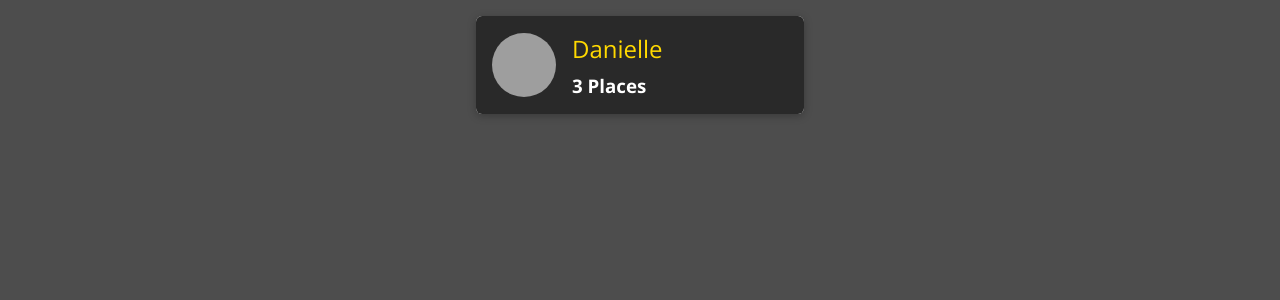
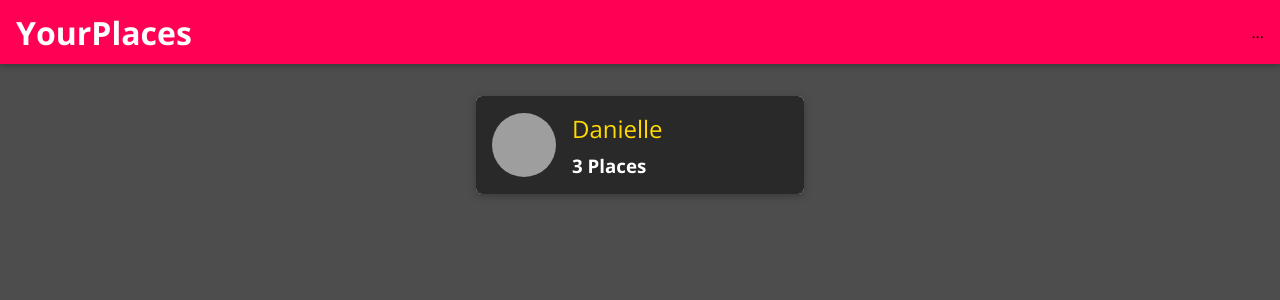
Before and after one commit to danielle-levy/MERN-Full-Stack-Project, a React (Create React App) app: page / in a window 1280 px wide. Shown: the top 300 px of the page. Built offline with nearby package versions, Linux system fonts and the light colour scheme; grey boxes are pictures that could not be loaded.

Commit message:
Adding a Main Header & Navigation

```diff
--- a/src/App.js
+++ b/src/App.js
@@ -1,11 +1,14 @@
 import React from 'react';
 import { BrowserRouter as Router, Route, Redirect, Switch } from 'react-router-dom';
 
+import MainNavigation from './shared/components/Navigation/MainNavigation';
 import Users from './user/pages/Users';
 import NewPlace from './places/pages/NewPlace';
 
 function App() {
   return <Router>
+    <MainNavigation />
+    <main>
       <Switch>
         <Route path="/" exact>
           <Users />
@@ -15,7 +18,7 @@ function App() {
         </Route>
         <Redirect to="/" />
       </Switch>
-
+    </main>
   </Router>;
 }
 
--- /dev/null
+++ b/src/shared/components/Navigation/MainHeader.js
@@ -0,0 +1,11 @@
+import React from "react";
+
+import './MainHeadr.css';
+
+const MainHeader = props => {
+    return <header className="main-header">
+        {props.children}
+    </header>
+};
+
+export default MainHeader;
--- /dev/null
+++ b/src/shared/components/Navigation/MainHeadr.css
@@ -0,0 +1,23 @@
+.main-header {
+    width: 100%;
+    height: 4rem;
+    display: flex;
+    align-items: center;
+    position: fixed;
+    top: 0;
+    left: 0;
+    background: #ff0055;
+    box-shadow: 0 2px 6px rgba(0, 0, 0, 0.26);
+    padding: 0 1rem;
+    z-index: 5;
+  }
+
+  main {
+    margin-top: 5rem;
+  }
+
+  @media (min-width: 768px) {
+    .main-header {
+      justify-content: space-between;
+    }
+  }
--- /dev/null
+++ b/src/shared/components/Navigation/MainNavigation.css
@@ -0,0 +1,45 @@
+.main-navigation__menu-btn {
+    width: 3rem;
+    height: 3rem;
+    background: transparent;
+    border: none;
+    display: flex;
+    flex-direction: column;
+    justify-content: space-around;
+    margin-right: 2rem;
+    cursor: pointer;
+  }
+
+  .main-navigation__menu-btn span {
+    display: block;
+    width: 3rem;
+    height: 2.5px;
+    background: white;
+  }
+
+  .main-navigation__title {
+    color: white;
+  }
+
+  .main-navigation__title a {
+    text-decoration: none;
+    color: white;
+  }
+
+  .main-navigation__header-nav {
+    display: none;
+  }
+
+  .main-navigation__drawer-nav {
+    height: 100%;
+  }
+
+  @media (min-width: 768px) {
+    .main-navigation__menu-btn {
+      display: none;
+    }
+
+    .main-navigation__header-nav {
+      display: block;
+    }
+  }
--- /dev/null
+++ b/src/shared/components/Navigation/MainNavigation.js
@@ -0,0 +1,23 @@
+import React from "react";
+import { Link } from "react-router-dom";
+
+import MainHeader from "./MainHeader";
+import './MainNavigation.css';
+
+const MainNavigation = props => {
+    return <MainHeader>
+        <button className="main-navigation__menu-btn">
+            <span />
+            <span />
+            <span />
+        </button>
+        <h1 className="main-navigation__title">
+            <Link to='/'>YourPlaces</Link>
+        </h1>
+        <nav>
+            ...
+        </nav>
+    </MainHeader>
+};
+
+export default MainNavigation;
```
Also changed, not shown: src/shared/components/Navigation/NavLinks.css (added), src/shared/components/Navigation/NavLinks.js (added), src/shared/components/Navigation/SideDrawer.css (added), src/shared/components/Navigation/SideDrawer.js (added). Lines whose indentation alone changed are shown as unchanged.
